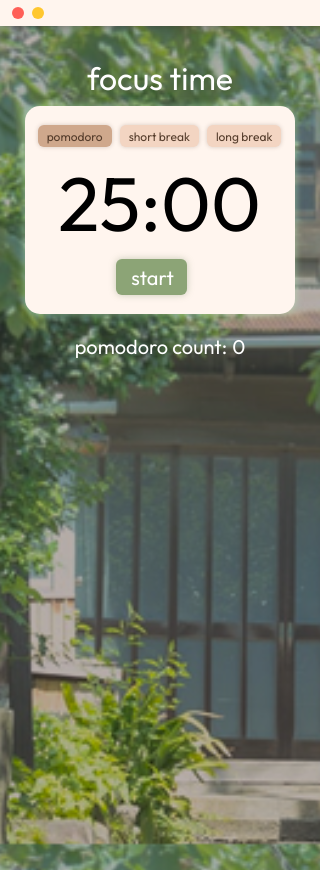
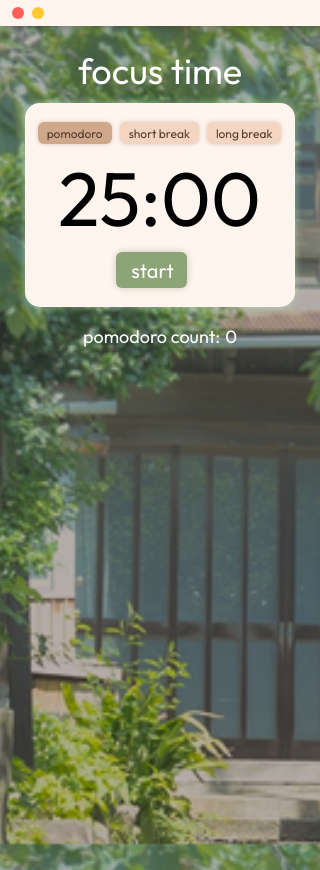
Before and after one commit to vnavirr/pomodoro, an Electron app: page index.html in a window 320 px wide. Drawn offline with Linux system fonts and the light colour scheme; no server answers.

Commit message:
Adjust title margins and app spacing

```diff
--- a/styles.css
+++ b/styles.css
@@ -85,10 +85,15 @@ select {
 }
 
 .title-container {
+    height:fit-content;
     width: fit-content;
-    height: 5rem;
     text-align: center;
-    font-size: 32px;
+    font-size: 36px;
+    margin: 22px 0px 10px 0px;
+}
+
+.title-container p {
+    margin: 0;
 }
 
 .pomodoro-container {
@@ -96,7 +101,7 @@ select {
     flex-direction: column;
     justify-content: center;
     align-items: center;
-    gap: 8px;
+    gap: 6px;
 
     padding: 19px 14px 19px 13px;
 
@@ -182,5 +187,5 @@ select {
     display: flex;
     justify-content: center;
     gap: 5px;
-    font-size: 20px;
+    font-size: 18px;
 }
```
